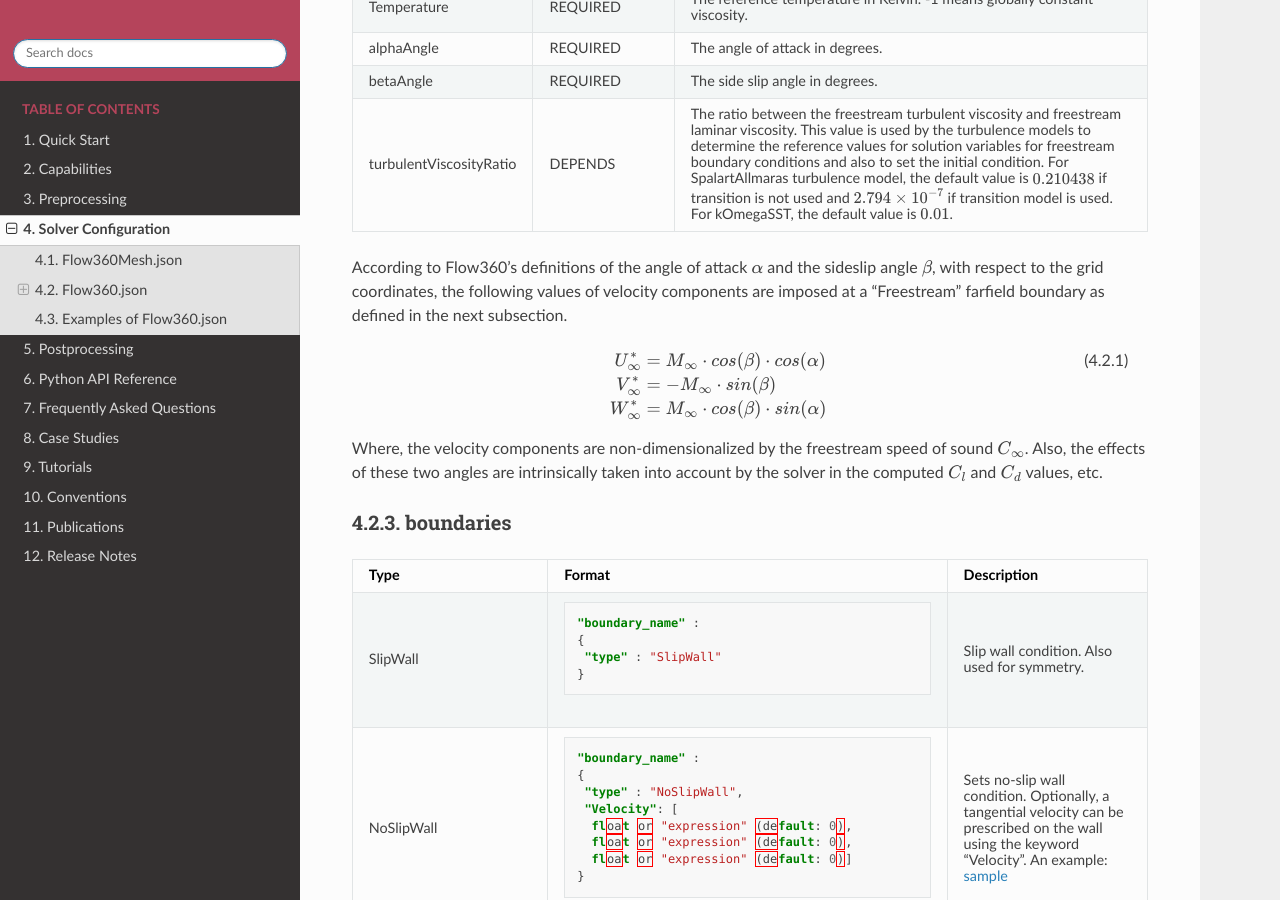
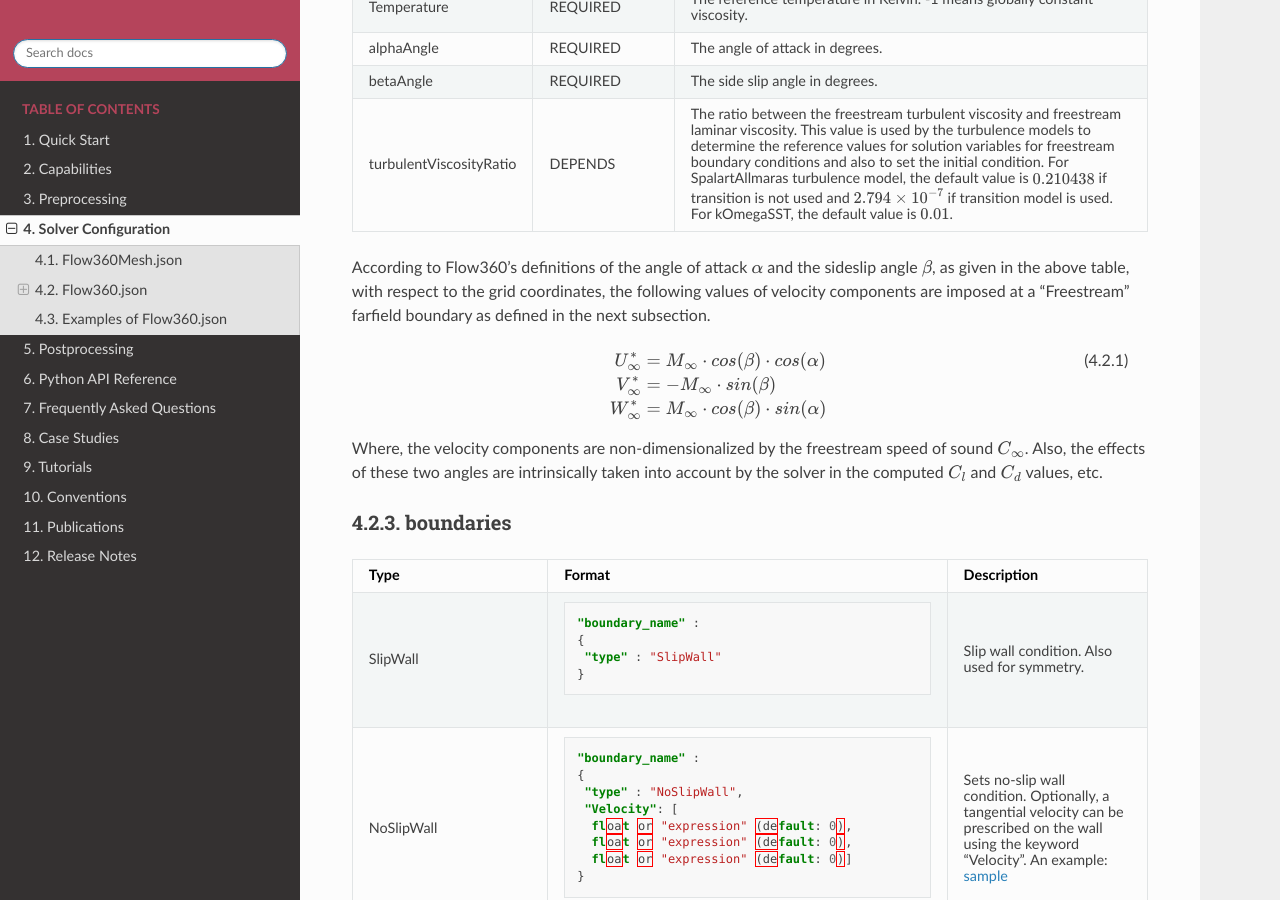
Before and after one commit to flexcompute-readthedocs/Flow360Documentation, a Sphinx documentation site: the page built from docs/source/solverConfiguration/solverConfiguration.rst, in a window 1280 px wide and 900 px high, scrolled down 1545 px. Built offline with Sphinx 7.4.7 and the Read the Docs theme 2.0.0, drawn with Linux system fonts in a browser that asks for light colours.

```diff
--- a/docs/source/examples/naca0012_tab2a_ClCd_AOA00.csv
+++ b/docs/source/examples/naca0012_tab2a_ClCd_AOA00.csv
@@ -1,4 +1,4 @@
-Codes@  Turb Mdl@ :math:`\alpha (deg)`@       :math:`C_l`@  :math:`C_d`@   :math:`C_{d,v}`@ :math:`C_{d,p}`
+Codes@  Turb Mdl@ :math:`\alpha (deg)`@       :math:`C_L`@  :math:`C_D`@   :math:`C_{D,v}`@ :math:`C_{D,p}`
 
 CFL3D@        SA@                    0@        -0.685E-05@      0.00819@                  @
 FUN3D@        SA@                    0@  :math:`\simeq 0`@      0.00812@                  @
--- a/docs/source/examples/naca0012_tab2b_ClCd_AOA10.csv
+++ b/docs/source/examples/naca0012_tab2b_ClCd_AOA10.csv
@@ -1,4 +1,4 @@
-Codes@  Turb Mdl@ :math:`\alpha (deg)`@       :math:`C_l`@  :math:`C_d`@   :math:`C_{d,v}`@ :math:`C_{d,p}`
+Codes@  Turb Mdl@ :math:`\alpha (deg)`@       :math:`C_L`@  :math:`C_D`@   :math:`C_{D,v}`@ :math:`C_{D,p}`
 
 CFL3D@        SA@                   10@            1.0909@      0.01231@                  @
 FUN3D@        SA@                   10@            1.0983@      0.01242@                  @
--- a/docs/source/examples/naca0012_tab2c_ClCd_AOA15.csv
+++ b/docs/source/examples/naca0012_tab2c_ClCd_AOA15.csv
@@ -1,4 +1,4 @@
-Codes@  Turb Mdl@ :math:`\alpha (deg)`@       :math:`C_l`@  :math:`C_d`@   :math:`C_{d,v}`@ :math:`C_{d,p}`
+Codes@  Turb Mdl@ :math:`\alpha (deg)`@       :math:`C_L`@  :math:`C_D`@   :math:`C_{D,v}`@ :math:`C_{D,p}`
 
 CFL3D@        SA@                   15@            1.5461@      0.02124@                  @
 FUN3D@        SA@                   15@            1.5547@      0.02159@                  @
--- a/docs/source/solverConfiguration/solverConfiguration.rst
+++ b/docs/source/solverConfiguration/solverConfiguration.rst
@@ -76,10 +76,10 @@ freestream
    :header-rows: 1
    :delim: @
 
-According to Flow360's definitions of the angle of attack :math:`\alpha` and the sideslip angle :math:`\beta`, with respect to the grid coordinates, the following values of velocity components are imposed at a “Freestream” farfield boundary as defined in the next subsection.
+According to Flow360's definitions of the angle of attack :math:`\alpha` and the sideslip angle :math:`\beta`, as given in the above table, with respect to the grid coordinates, the following values of velocity components are imposed at a “Freestream” farfield boundary as defined in the next subsection.
 
 .. math::
-      :label: FreestreamBC
+      :label: EQ_FreestreamBC
 
 	  U^*_{\infty} &= M_{\infty} \cdot cos(\beta) \cdot cos(\alpha) \\
       V^*_{\infty} &= - M_{\infty} \cdot sin(\beta) \\
```
Also changed, not shown: docs/source/examples/naca0012_caseStudy.rst (+9 -9 lines).
